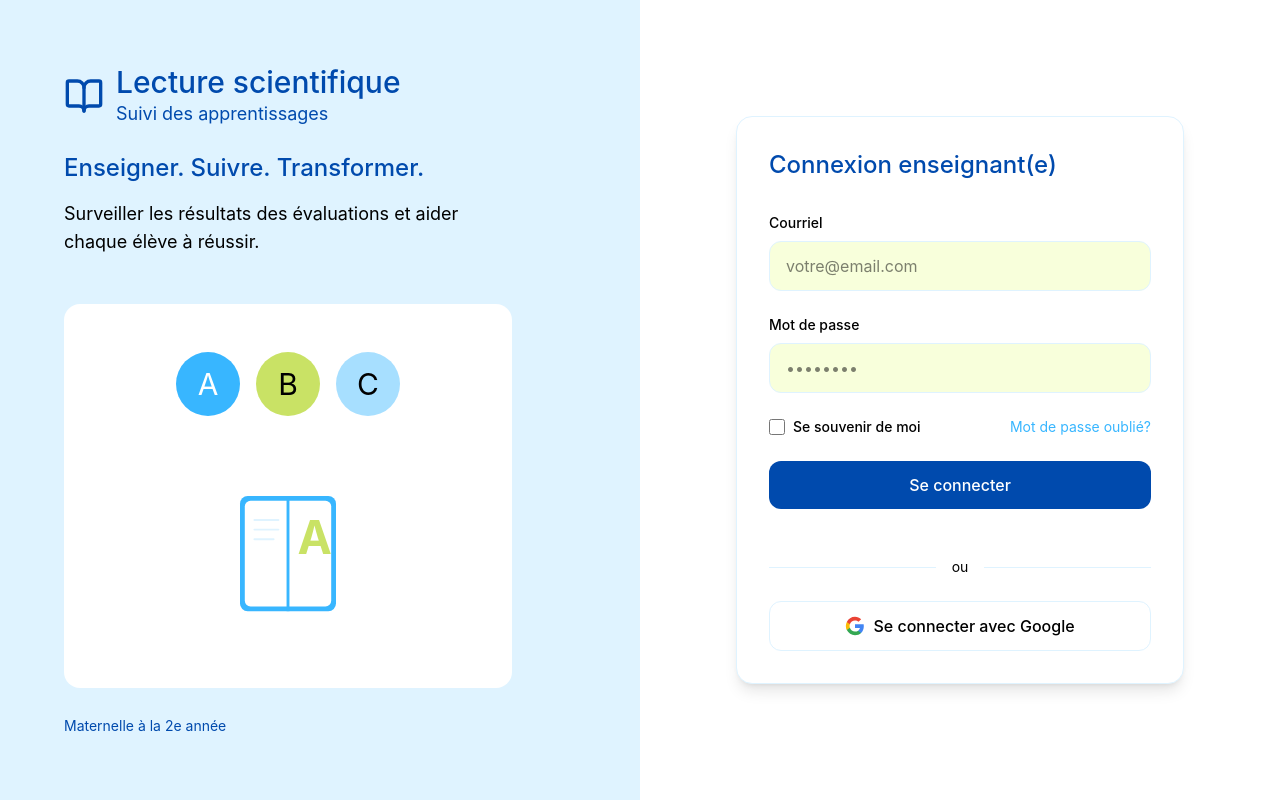
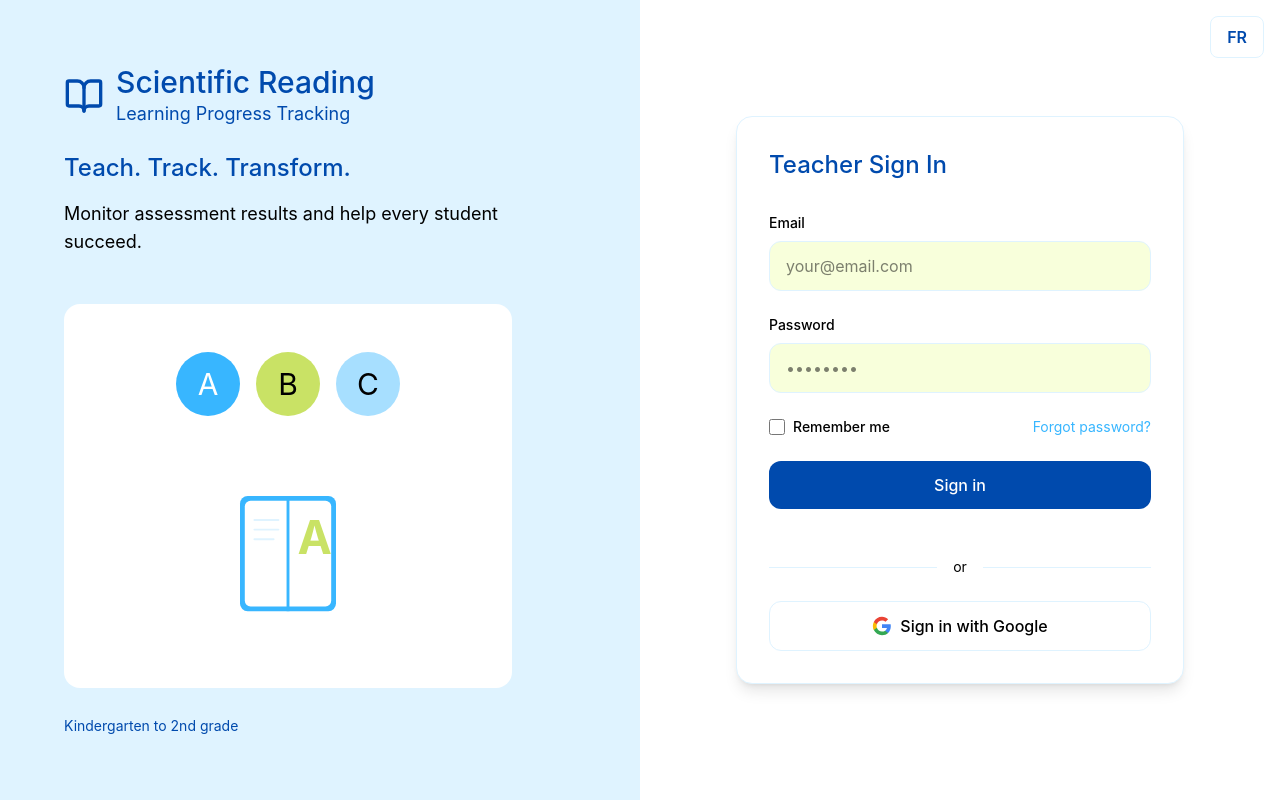
Before and after one commit to Jamelscott/scientific-reading, a React (Vite) app: page / in a window 1280 px wide. Built offline with nearby package versions, Linux system fonts and the light colour scheme.

Commit message:
translations on login

```diff
--- a/public/locales/en/translation.json
+++ b/public/locales/en/translation.json
@@ -114,11 +114,21 @@
     "evaluation": "Evaluation"
   },
   "login": {
-    "title": "Sign in",
+    "appName": "Scientific Reading",
+    "appSubtitle": "Learning Progress Tracking",
+    "tagline": "Teach. Track. Transform.",
+    "description": "Monitor assessment results and help every student succeed.",
+    "gradeRange": "Kindergarten to 2nd grade",
+    "formTitle": "Teacher Sign In",
     "email": "Email",
+    "emailPlaceholder": "your@email.com",
     "password": "Password",
+    "passwordPlaceholder": "••••••••",
+    "rememberMe": "Remember me",
+    "forgotPassword": "Forgot password?",
     "submit": "Sign in",
-    "forgotPassword": "Forgot password?"
+    "or": "or",
+    "googleSignIn": "Sign in with Google"
   },
   "notFound": {
     "title": "Page not found",
--- a/public/locales/fr/translation.json
+++ b/public/locales/fr/translation.json
@@ -114,11 +114,21 @@
     "evaluation": "Évaluation"
   },
   "login": {
-    "title": "Se connecter",
+    "appName": "Lecture scientifique",
+    "appSubtitle": "Suivi des apprentissages",
+    "tagline": "Enseigner. Suivre. Transformer.",
+    "description": "Surveiller les résultats des évaluations et aider chaque élève à réussir.",
+    "gradeRange": "Maternelle à la 2e année",
+    "formTitle": "Connexion enseignant(e)",
     "email": "Courriel",
+    "emailPlaceholder": "votre@email.com",
     "password": "Mot de passe",
+    "passwordPlaceholder": "••••••••",
+    "rememberMe": "Se souvenir de moi",
+    "forgotPassword": "Mot de passe oublié?",
     "submit": "Se connecter",
-    "forgotPassword": "Mot de passe oublié?"
+    "or": "ou",
+    "googleSignIn": "Se connecter avec Google"
   },
   "notFound": {
     "title": "Page introuvable",
--- a/src/app/pages/LoginPage.tsx
+++ b/src/app/pages/LoginPage.tsx
@@ -1,12 +1,19 @@
 import { useState } from "react";
 import { useNavigate } from "react-router";
 import { BookOpen } from "lucide-react";
+import { useTranslation } from "react-i18next";
 
 export function LoginPage() {
+  const { t, i18n } = useTranslation();
   const navigate = useNavigate();
   const [email, setEmail] = useState("");
   const [password, setPassword] = useState("");
   const [rememberMe, setRememberMe] = useState(false);
+
+  const handleLanguageToggle = () => {
+    const newLang = i18n.language === "en" ? "fr" : "en";
+    i18n.changeLanguage(newLang);
+  };
 
   const handleLogin = (e: React.FormEvent) => {
     e.preventDefault();
@@ -15,6 +22,22 @@ export function LoginPage() {
 
   return (
     <div className="min-h-screen flex">
+      {/* Language Toggle */}
+      <div className="fixed top-4 right-4 z-10">
+        <button
+          onClick={handleLanguageToggle}
+          className="px-4 py-2 rounded-lg border transition-all flex items-center gap-2"
+          style={{
+            background: "#ffffff",
+            borderColor: "#dff3ff",
+            color: "#004aad",
+          }}
+        >
+          <span className="font-semibold">
+            {i18n.language === "en" ? "FR" : "EN"}
+          </span>
+        </button>
+      </div>
       {/* Left Side - Branding */}
       <div className="flex-1 bg-[#dff3ff] p-16 flex flex-col justify-between">
         <div>
@@ -22,21 +45,20 @@ export function LoginPage() {
             <BookOpen className="w-10 h-10" style={{ color: "#004aad" }} />
             <div>
               <h1 className="text-3xl" style={{ color: "#004aad" }}>
-                Lecture scientifique
+                {t("login.appName")}
               </h1>
               <p className="text-lg" style={{ color: "#004aad" }}>
-                Suivi des apprentissages
+                {t("login.appSubtitle")}
               </p>
             </div>
           </div>
 
           <div className="space-y-4 mb-12">
             <h2 className="text-2xl" style={{ color: "#004aad" }}>
-              Enseigner. Suivre. Transformer.
+              {t("login.tagline")}
             </h2>
             <p className="text-lg max-w-md" style={{ color: "#000000" }}>
-              Surveiller les résultats des évaluations et aider chaque élève à
-              réussir.
+              {t("login.description")}
             </p>
           </div>
 
@@ -149,7 +171,7 @@ export function LoginPage() {
         </div>
 
         <p className="text-sm" style={{ color: "#004aad" }}>
-          Maternelle à la 2e année
+          {t("login.gradeRange")}
         </p>
       </div>
 
@@ -161,7 +183,7 @@ export function LoginPage() {
             style={{ background: "#ffffff", border: "1px solid #dff3ff" }}
           >
             <h2 className="text-2xl mb-8" style={{ color: "#004aad" }}>
-              Connexion enseignant(e)
+              {t("login.formTitle")}
             </h2>
 
             <form onSubmit={handleLogin} className="space-y-6">
@@ -170,7 +192,7 @@ export function LoginPage() {
                   className="block text-sm mb-2"
                   style={{ color: "#000000" }}
                 >
-                  Courriel
+                  {t("login.email")}
                 </label>
                 <input
                   type="email"
@@ -181,7 +203,7 @@ export function LoginPage() {
                     background: "#f8ffdb",
                     borderColor: "#dff3ff",
                   }}
-                  placeholder="votre@email.com"
+                  placeholder={t("login.emailPlaceholder")}
                 />
               </div>
 
@@ -190,7 +212,7 @@ export function LoginPage() {
                   className="block text-sm mb-2"
                   style={{ color: "#000000" }}
                 >
-                  Mot de passe
+                  {t("login.password")}
                 </label>
                 <input
                   type="password"
@@ -201,7 +223,7 @@ export function LoginPage() {
                     background: "#f8ffdb",
                     borderColor: "#dff3ff",
                   }}
-                  placeholder="••••••••"
+                  placeholder={t("login.passwordPlaceholder")}
                 />
               </div>
 
@@ -215,11 +237,11 @@ export function LoginPage() {
                     style={{ accentColor: "#004aad" }}
                   />
                   <span className="text-sm" style={{ color: "#000000" }}>
-                    Se souvenir de moi
+                    {t("login.rememberMe")}
                   </span>
                 </label>
                 <a href="#" className="text-sm" style={{ color: "#38b6ff" }}>
-                  Mot de passe oublié?
+                  {t("login.forgotPassword")}
                 </a>
               </div>
 
@@ -231,7 +253,7 @@ export function LoginPage() {
                   color: "#ffffff",
                 }}
               >
-                Se connecter
+                {t("login.submit")}
               </button>
 
               <div className="relative my-6">
@@ -243,7 +265,7 @@ export function LoginPage() {
                 </div>
                 <div className="relative flex justify-center text-sm">
                   <span className="px-4 bg-white" style={{ color: "#000000" }}>
-                    ou
+                    {t("login.or")}
                   </span>
                 </div>
               </div>
@@ -275,7 +297,7 @@ export function LoginPage() {
                     d="M12 5.38c1.62 0 3.06.56 4.21 1.64l3.15-3.15C17.45 2.09 14.97 1 12 1 7.7 1 3.99 3.47 2.18 7.07l3.66 2.84c.87-2.6 3.3-4.53 6.16-4.53z"
                   />
                 </svg>
-                Se connecter avec Google
+                {t("login.googleSignIn")}
               </button>
             </form>
           </div>
```
